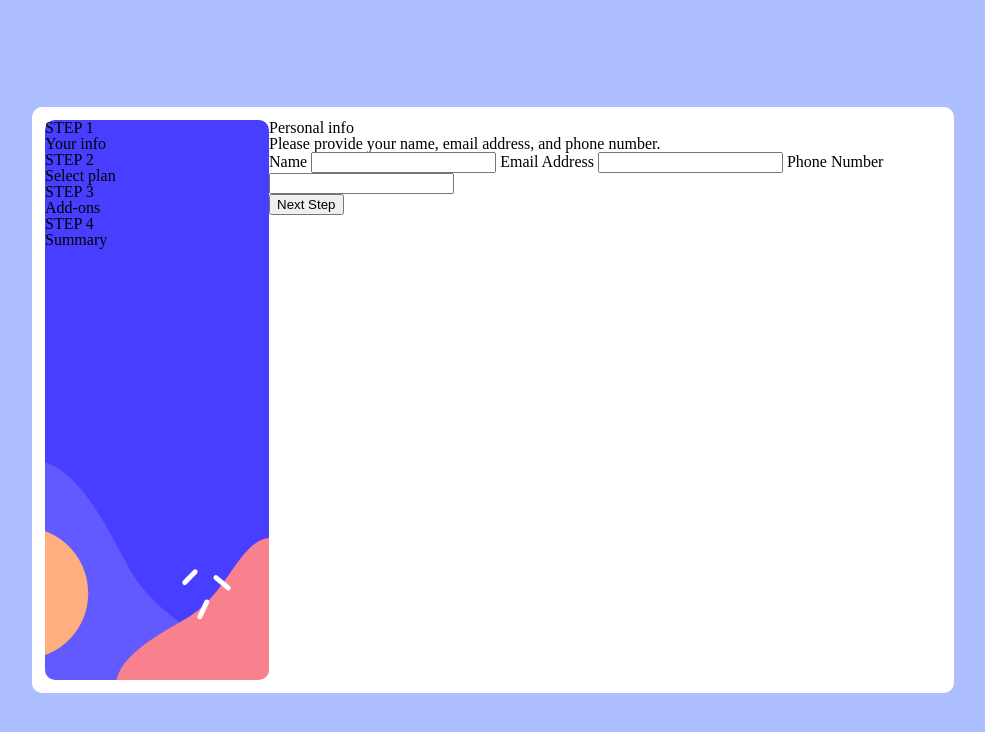
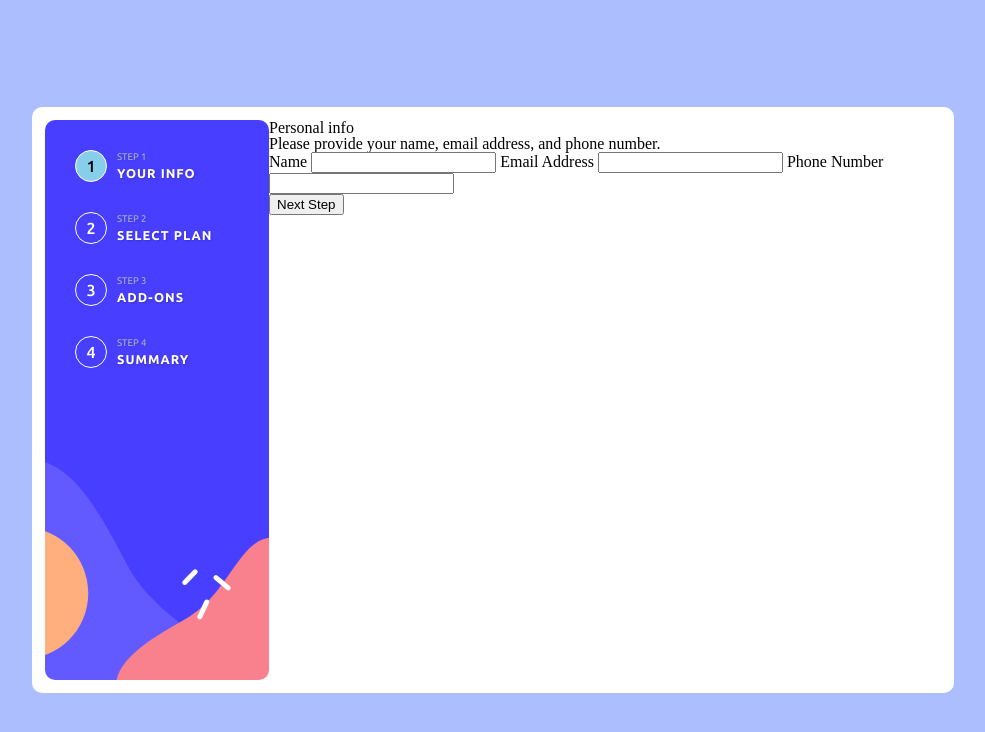
Before and after one commit to catmaker/Frontend-Challenge, a plain HTML site: page multi-step-form-main/index.html in a window 1280 px wide. Shown: the whole page, without its empty margins (147-1132 px from the left). Drawn offline with Linux system fonts and the light colour scheme.

Commit message:
feat : side currentStep에 따른 style 추가

```diff
--- a/multi-step-form-main/index.html
+++ b/multi-step-form-main/index.html
@@ -13,7 +13,7 @@
     />
     <link rel="stylesheet" href="reset.css" />
     <link rel="stylesheet" href="style.css" />
-    <title>Frontend Mentor | Multi-step form</title>
+    <title>Multi-step form</title>
 
     <!-- Feel free to remove these styles or customise in your own stylesheet 👍 -->
   </head>
--- a/multi-step-form-main/index.js
+++ b/multi-step-form-main/index.js
@@ -6,18 +6,42 @@ const nextButton = document.querySelector(".next_btn");
 
 let currentStep = 0;
 const sideContent = [
-  { step: "STEP 1", info: "Your info" },
-  { step: "STEP 2", info: "Select plan" },
-  { step: "STEP 3", info: "Add-ons" },
-  { step: "STEP 4", info: "Summary" },
+  { step: "STEP 1", info: "YOUR INFO", Number: 1 },
+  { step: "STEP 2", info: "SELECT PLAN", Number: 2 },
+  { step: "STEP 3", info: "ADD-ONS", Number: 3 },
+  { step: "STEP 4", info: "SUMMARY", Number: 4 },
 ];
 
-sideContent.forEach(({ step, info }) => {
-  const li = document.createElement("li");
-  li.innerHTML = `<p>${step}</p><p>${info}</p>`;
-  li.classList.add("side_li");
-  side_ul.appendChild(li);
-});
+function createListItems() {
+  sideContent.forEach(({ step, info, Number }) => {
+    const li = document.createElement("li");
+    li.innerHTML = `<div class="side_num">${Number}</div>
+    <div><p>${step}</p><p>${info}</p></div>`;
+    li.classList.add("side_li");
+    side_ul.appendChild(li);
+  });
+}
+
+createListItems();
+
+const side_nums = document.querySelectorAll(".side_num");
+const side_num0 = side_nums[0];
+const side_num1 = side_nums[1];
+const side_num2 = side_nums[2];
+const side_num3 = side_nums[3];
+
+function updateStyles() {
+  side_nums.forEach((side_num, index) => {
+    if (currentStep === index) {
+      side_num.style.backgroundColor = "skyblue";
+      side_num.style.color = "black";
+    } else {
+      side_num.style.backgroundColor = "";
+      side_num.style.color = "";
+      side_num.style.border = "";
+    }
+  });
+}
 
 const mainContent = [
   {
@@ -181,6 +205,7 @@ const updateContent = () => {
         selectedServices = [];
         selectedPlan = { name: "Arcade", price: "$9/mo" };
         updateContent();
+        updateStyles();
       }
     });
 
@@ -194,6 +219,7 @@ const updateContent = () => {
     if (currentStep < 3) {
       currentStep++;
       updateContent();
+      updateStyles();
     }
   });
 
@@ -201,6 +227,7 @@ const updateContent = () => {
 };
 const init = () => {
   updateContent();
+  updateStyles();
 };
 
 init();
--- a/multi-step-form-main/style.css
+++ b/multi-step-form-main/style.css
@@ -1,3 +1,16 @@
+@font-face {
+  font-family: "Ubuntu-B";
+  src: url("./assets/fonts/Ubuntu-Bold.ttf");
+}
+@font-face {
+  font-family: "Ubuntu-R";
+  src: url("/assets/fonts/Ubuntu-Regular.ttf");
+}
+@font-face {
+  font-family: "Ubuntu-M";
+  src: url("/assets/fonts/Ubuntu-Medium.ttf");
+}
+
 .background {
   background-color: hsl(228, 100%, 84%);
   width: 100vw;
@@ -14,14 +27,7 @@
   padding: 13px;
   display: flex;
 }
-.side {
-  background-image: url("/assets/images/bg-sidebar-desktop.svg");
-  background-repeat: no-repeat;
-  background-position: center;
-  background-size: cover;
-  border-radius: 10px;
-  flex: 1;
-}
+
 .main {
   flex: 3;
 }
@@ -75,3 +81,48 @@ input:checked + .toggle_slider:before {
 .toggle_slider.round:before {
   border-radius: 50%;
 }
+
+/* side section */
+.side {
+  background-image: url("assets/images/bg-sidebar-desktop.svg");
+  background-repeat: no-repeat;
+  background-position: center;
+  background-size: cover;
+  border-radius: 10px;
+  flex: 1;
+}
+
+.side_ul {
+  padding: 30px;
+  color: white;
+}
+.side_li {
+  display: flex;
+  align-items: center;
+  margin-bottom: 30px;
+}
+.side_li > div:nth-child(1) {
+  border: 1px solid white;
+  color: white;
+  width: 30px;
+  height: 30px;
+  border-radius: 50%;
+  display: flex;
+  align-items: center;
+  justify-content: center;
+  margin-right: 10px;
+  font-family: "Ubuntu-M";
+}
+.side_li > div:nth-child(2) > p:nth-child(1) {
+  font-family: "Ubuntu-R";
+  font-size: 0.6rem;
+  color: #adb5bd;
+  margin-bottom: 5px;
+  text-shadow: 1px 1px 2px rgba(0, 0, 0, 0.1);
+}
+.side_li > div:nth-child(2) > p:nth-child(2) {
+  font-family: "Ubuntu-B";
+  font-size: 0.8rem;
+  letter-spacing: 1px;
+  text-shadow: 1px 1px 2px rgba(0, 0, 0, 0.2);
+}
```
